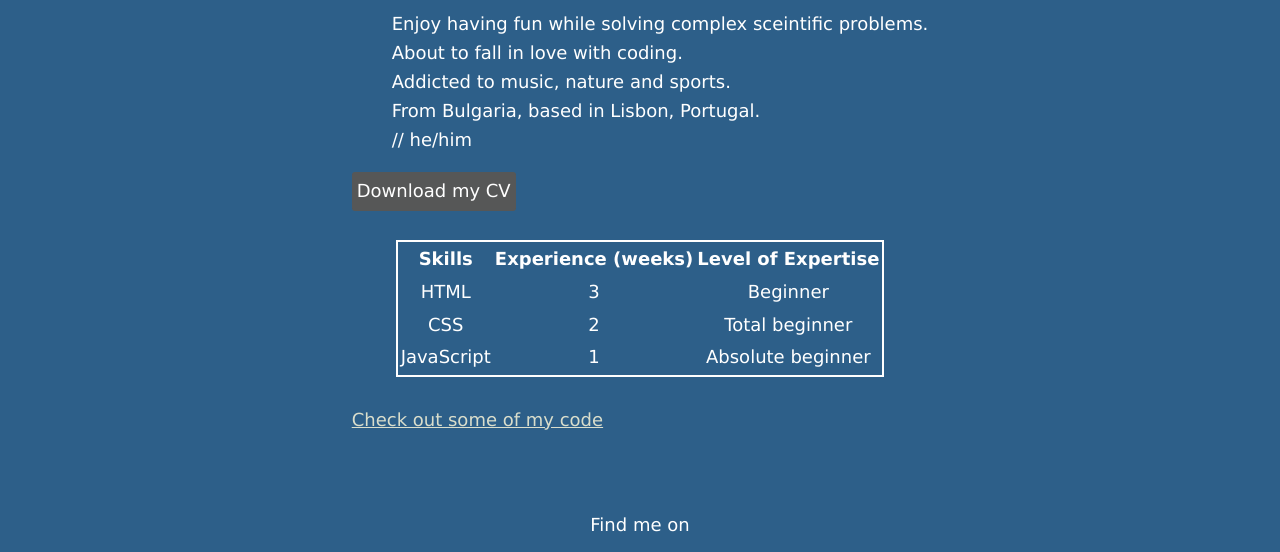
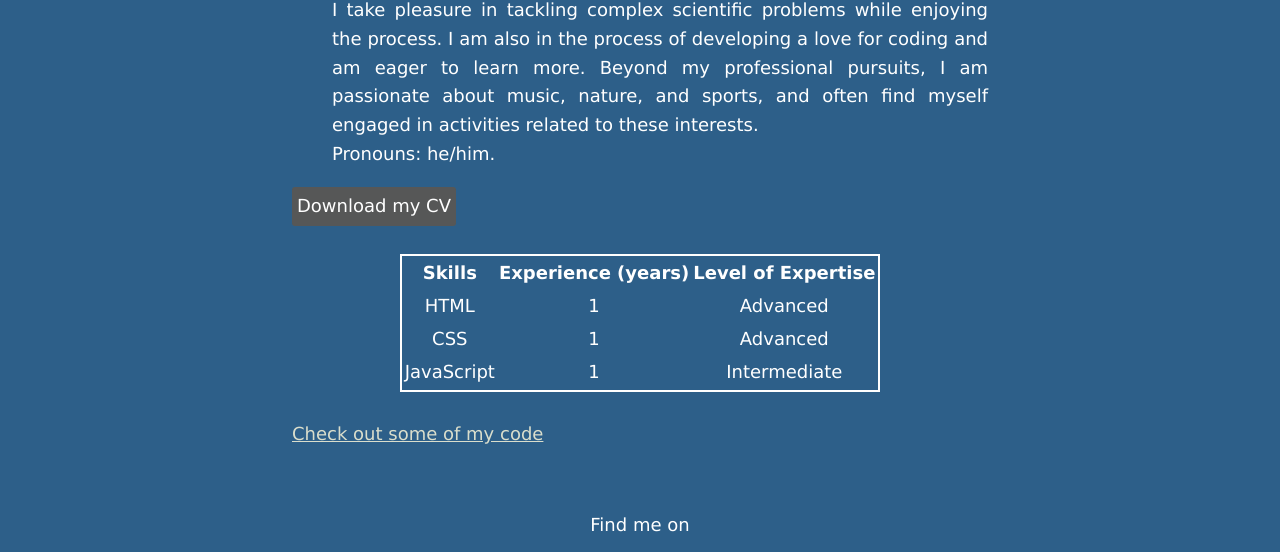
Before and after one commit to torbalansky/Portfolio_Website_Patso, a plain HTML site: page about.html in a window 1280 px wide. Shown: the part 197-749 px from the top of the page. Drawn offline with Linux system fonts and the light colour scheme.

Commit message:
added info to bio and experience

```diff
--- a/about.html
+++ b/about.html
@@ -31,38 +31,36 @@
     </nav>
 </header>
     <div class="about__me">
-        <h1> about (patso)</h1>
+        <h1> About (Patso)</h1>
           <ul>
-            Enjoy having fun while solving complex sceintific problems.<br>
-            About to fall in love with coding.<br>
-            Addicted to music, nature and sports. <br>
-            From Bulgaria, based in Lisbon, Portugal.<br>
-            // he/him
+            I take pleasure in tackling complex scientific problems while enjoying the process. I am also in the process of developing a love for coding and am eager to learn more.
+            Beyond my professional pursuits, I am passionate about music, nature, and sports, and often find myself engaged in activities related to these interests.<br>
+            Pronouns: he/him.
           </ul>
           <a href="files/cv.pdf" class="button" download>Download my CV</a> <br><br>
         <table class="table__item">
             <thead>
               <tr>
                 <th>Skills</th>
-                <th>Experience (weeks)</th>
+                <th>Experience (years) </th>
                 <th>Level of Expertise</th>
               </tr>
             </thead>
             <tbody>
               <tr>
                 <td>HTML</td>
-                <td>3</td>
-                <td>Beginner</td>
+                <td>1</td>
+                <td>Advanced</td>
               </tr>
               <tr>
                 <td>CSS</td>
-                <td>2</td>
-                <td>Total beginner</td>
+                <td>1</td>
+                <td>Advanced</td>
               </tr>
               <tr>
                 <td>JavaScript</td>
                 <td>1</td>
-                <td>Absolute beginner</td>
+                <td>Intermediate</td>
               </tr>
             </tbody>
         </table> <br>
```
Also changed, not shown: index.html (+5 -3 lines), 1 other file.
